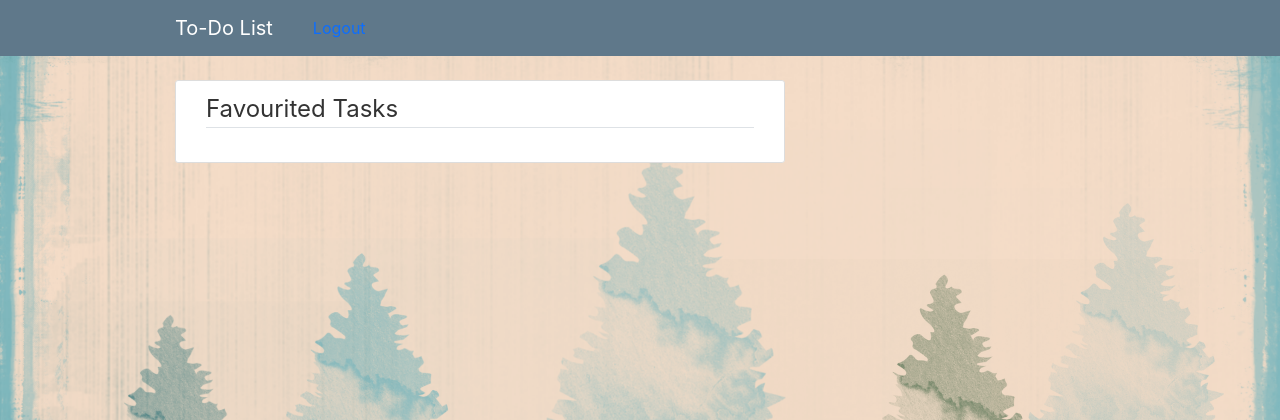
After one commit to pranamyaa/List-it-A-To-Do-list-Application, a Flask app: page /home in a window 1280 px wide. The commit adds this page. Shown: the top 420 px of the page. Run offline with Flask 2, Linux system fonts and the light colour scheme; the visitor is signed in with stand-in values (Sample User, id 1); data that the repository does not hold is empty; some libraries are stand-ins or nearby versions.

Commit message:
Add home page

```diff
--- a/application.py
+++ b/application.py
@@ -261,6 +261,22 @@ def getAllTasksByCurrentUser():
     return response.get("Items")
 
 # returns [] if empty
+def getAllFavouritedTasksByCurrentUser():
+    scan_kwargs = {
+        'FilterExpression': "#o = :u and Fav=:f",
+        "ExpressionAttributeValues": {
+            ':u': session['loggedinUsername'],
+            ':f': True
+        },
+        'ExpressionAttributeNames': {
+            "#o": "Owner"
+        }
+    }
+    response = tasktable.scan(**scan_kwargs)
+
+    return response.get("Items")
+
+# returns [] if empty
 def getAllSubtasksByParent(parenttask):
     scan_kwargs = {
         'FilterExpression': "ParentTask = :p",
@@ -352,6 +368,10 @@ def deleteFromS3(filename):
 
 @application.route("/")
 def root():
+    if isLoggedIn():
+        return redirect("/home")
+    else:
+        return redirect('/login')
     return render_template("index.html")
 
 @application.route("/register", methods=["GET", "POST"])
@@ -501,5 +521,18 @@ def tasks():
         isChecked=isChecked,
         formatDate=formatDate)
 
+@application.route("/home", methods=["GET", "POST"])
+def home():
+    # if request.method == "POST":
+    #     return
+
+    favourited = getAllFavouritedTasksByCurrentUser()
+
+    return render_template("home.html", favourited=favourited)
+        # tasks=getAllTasksByCurrentUser(),
+        # getAllSubtasksByParent=getAllSubtasksByParent,
+        # isChecked=isChecked,
+        # formatDate=formatDate)
+
 if __name__ == "__main__":
     application.run(debug=True)
--- a/static/style.css
+++ b/static/style.css
@@ -166,3 +166,50 @@ a.article-title:hover {
   padding: 10px;
   border-radius: 8px;
 }
+
+.favourited-button-container {
+  display: grid;
+  grid-template-columns: repeat(3, minmax(100px, 1fr));
+}
+
+.favourited-button {
+  background-color: #bbd8df;
+  margin: 5px;
+  max-width: calc(100%);
+  padding: 5px 10px;
+  border-radius: 5px;
+  transition: transform .1s;
+}
+
+.favourited-button:hover {
+  background-color: #d1e4ea;
+  transform: scale(1.05);
+}
+
+.favourited-button:active {
+  background-color: #7aaabd;
+  transform: scale(0.98);
+}
+
+.favourited-button > * {
+  color: black;
+}
+
+.favourited-button-title {
+  text-overflow: ellipsis;
+  overflow: hidden;
+  white-space: nowrap;
+}
+
+.favourited-button-desc {
+  font-size: 90%;
+  text-overflow: ellipsis;
+  overflow: hidden;
+  white-space: nowrap;
+}
+
+.jump-here {
+  /* height: 56px; */
+  margin-top: -56px;
+  position: absolute;
+}
--- /dev/null
+++ b/templates/home.html
@@ -0,0 +1,19 @@
+{% extends "base.html" %}
+{% block content %}
+    <div class="content-section">
+        <legend class="border-bottom mb-4">Favourited Tasks</legend>
+        <div class='favourited-button-container'>
+            {% for f in favourited %}
+                <a href='/tasks#{{ f['TaskID'] }}' class='favourited-button'>
+                    <h5 class='favourited-button-title'>
+                        {% if f['Done'] %}
+                            &#9989;
+                        {% endif %}
+                        {{ f['Title'] }}
+                    </h5>
+                    <div class='favourited-button-desc'>{{ f['Desc'] }}</div>
+                </a>
+            {% endfor %}
+    </div>
+    </div>
+{% endblock %}
--- a/templates/tasks.html
+++ b/templates/tasks.html
@@ -33,6 +33,7 @@
         <div class="accordion accordion-flush" id="accordionFlushExample">
             {% for t in tasks %}
               <div class="accordion-item">
+                <div class='jump-here' id='{{ t['TaskID'] }}'></div>
                 <h2 class="accordion-header" id= "flush-heading-{{ loop.index }}">
                   <button class="accordion-button collapsed" type="button" data-bs-toggle="collapse" data-bs-target="#flush-collapse-{{ loop.index }}" aria-expanded="false" aria-controls="flush-collapse-{{ loop.index }}" >
                     {{ loop.index }}.
```
